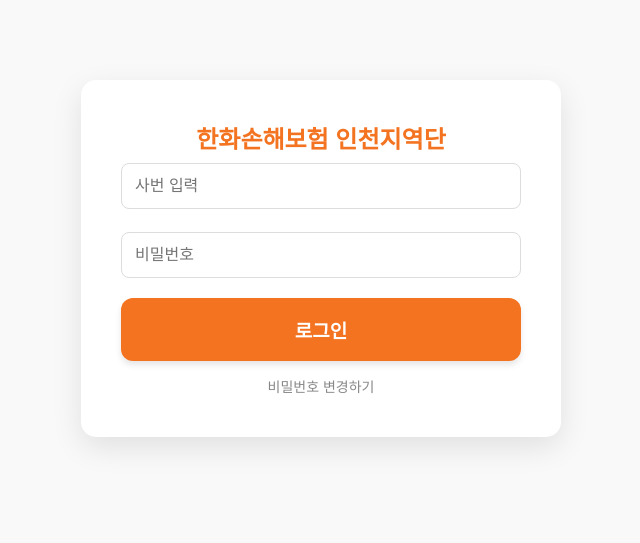
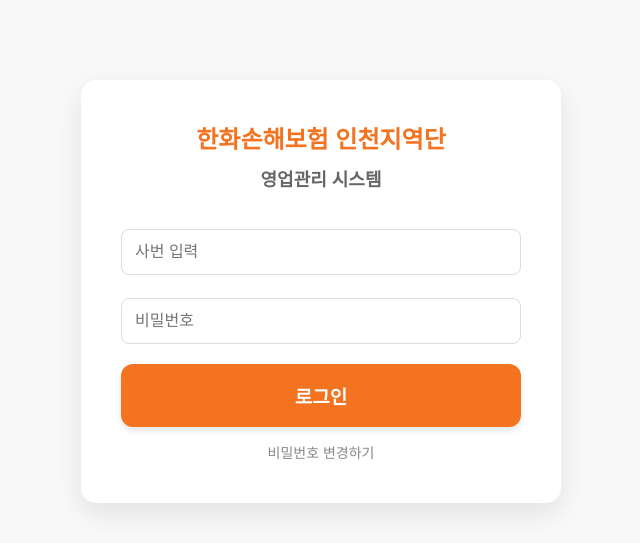
Before and after one commit to jisuchoo/forOrg_py, a Django app: page / in a window 1280 px wide. Shown: the top 543 px of the page, without its empty margins (319-959 px from the left). Run offline with Django 5.2, Linux system fonts and the light colour scheme.

Commit message:
Update login.html

```diff
--- a/guide/templates/guide/login.html
+++ b/guide/templates/guide/login.html
@@ -2,6 +2,7 @@
 {% block content %}
 <div class="login-card" style="background:#fff; max-width:400px; margin:80px auto; padding:40px; border-radius:15px; text-align:center; box-shadow:0 10px 30px rgba(0,0,0,0.1);">
     <h2 style="color:var(--hw-orange); margin:0; font-size:24px;">한화손해보험 인천지역단</h2>
+    <p style="color: #666; margin: 10px 0 30px 0; font-size: 18px; font-weight: bold;">영업관리 시스템</p>
     <form method="post">
         {% csrf_token %}
         <input type="text" name="empno" placeholder="사번 입력" required style="width:100%; padding:13px; margin-bottom:15px; border:1px solid #ddd; border-radius:8px;">
```
